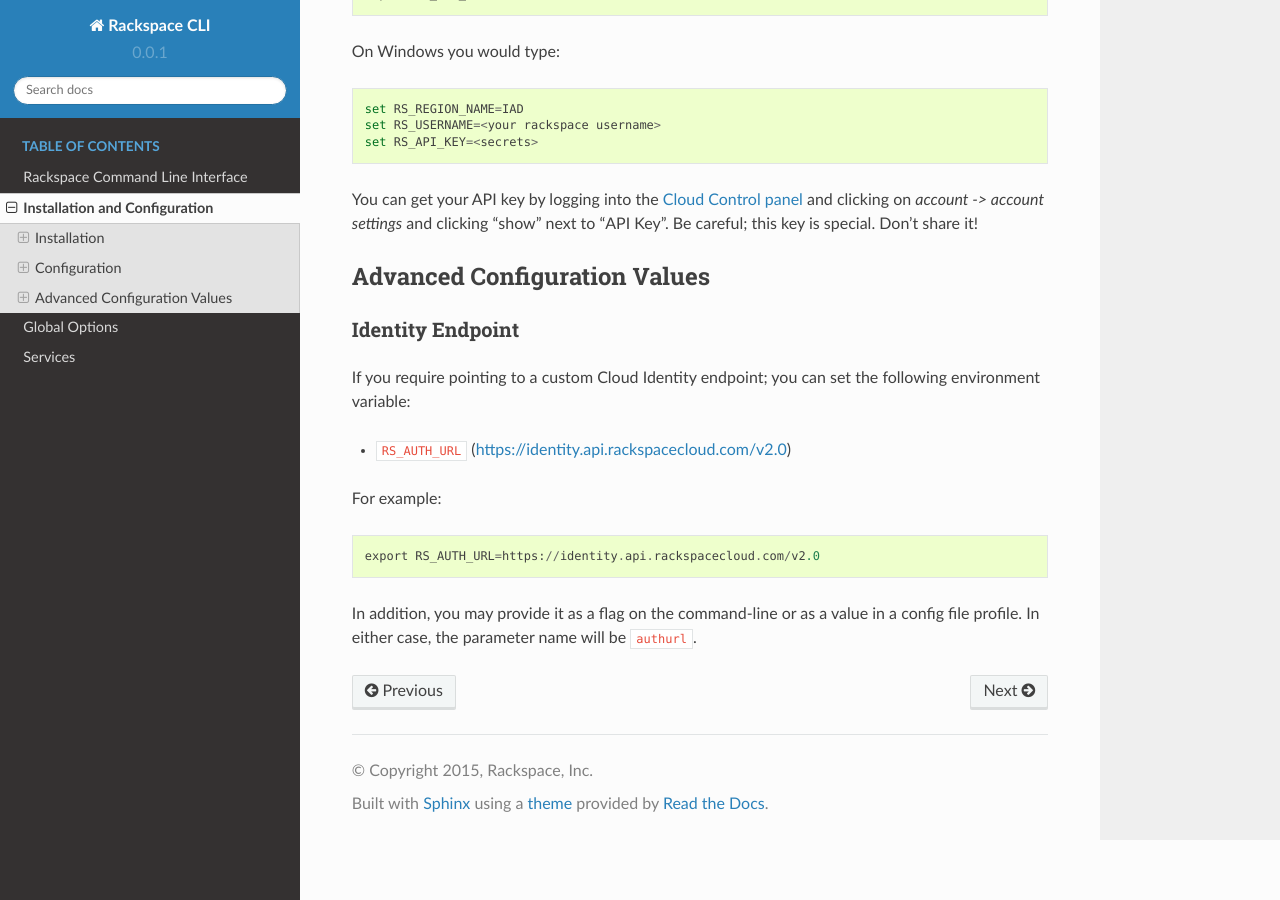
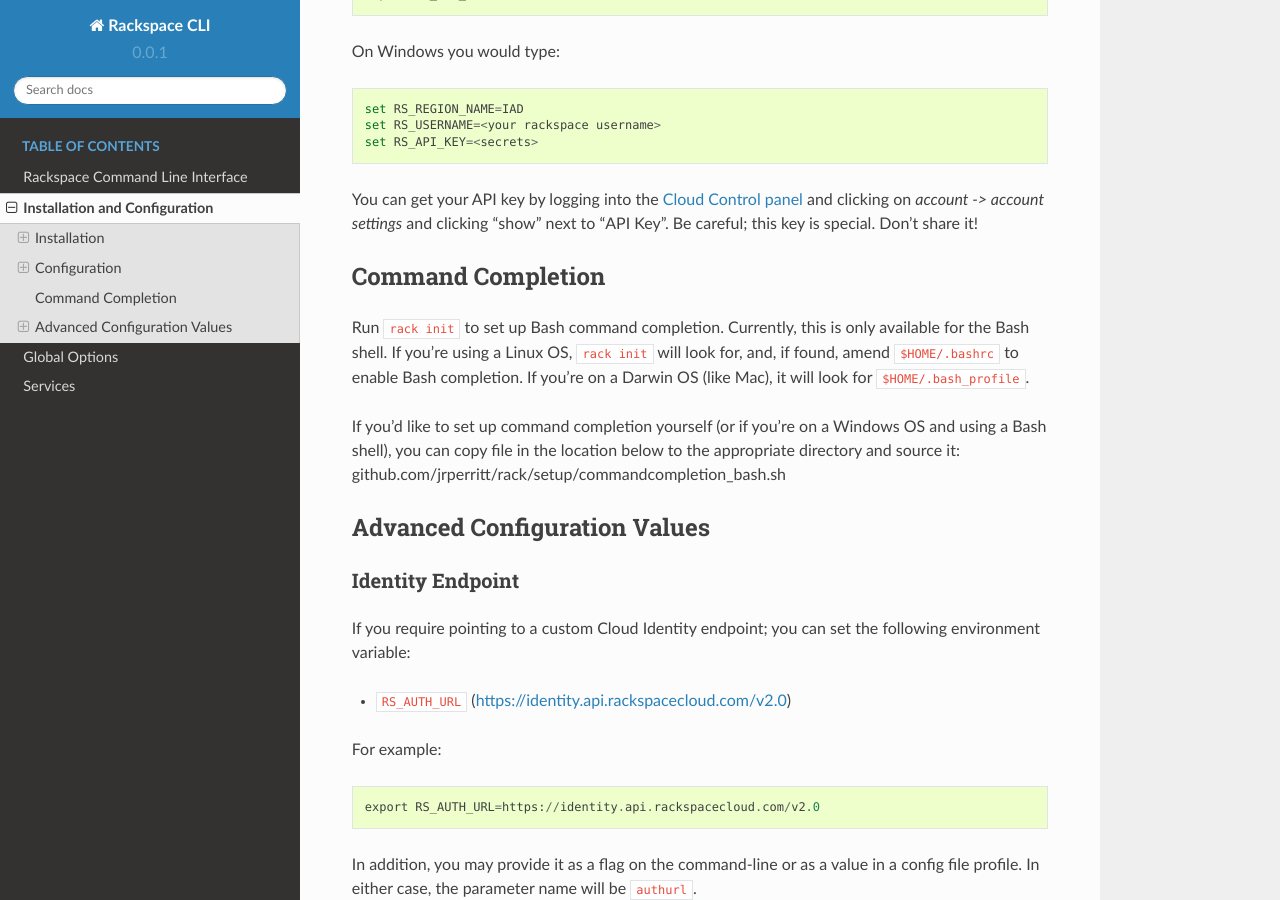
Before and after one commit to rackspace/rack, a Sphinx documentation site: the page built from docs/configuration.rst, in a window 1280 px wide and 900 px high, scrolled down 3431 px. Built offline with Sphinx 7.4.7 and the Read the Docs theme 2.0.0, drawn with Linux system fonts in a browser that asks for light colours; pages that are not in the unit, such as notebooks, are missing from menus.

Commit message:
docs and bash command completion file

```diff
--- a/docs/configuration.rst
+++ b/docs/configuration.rst
@@ -150,6 +150,17 @@
 on *account -> account settings* and clicking "show" next to "API Key". Be careful;
 this key is special. Don't share it!
 
+Command Completion
+------------------
+Run ``rack init`` to set up Bash command completion. Currently, this is only
+available for the Bash shell. If you're using a Linux OS, ``rack init`` will look for,
+and, if found, amend ``$HOME/.bashrc`` to enable Bash completion. If you're on a
+Darwin OS (like Mac), it will look for ``$HOME/.bash_profile``.
+
+If you'd like to set up command completion yourself (or if you're on a Windows OS and using a Bash shell),
+you can copy file in the location below to the appropriate directory and source it:
+github.com/jrperritt/rack/setup/commandcompletion_bash.sh
+
 Advanced Configuration Values
 -----------------------------
 
```
Also changed, not shown: 1 other file.
